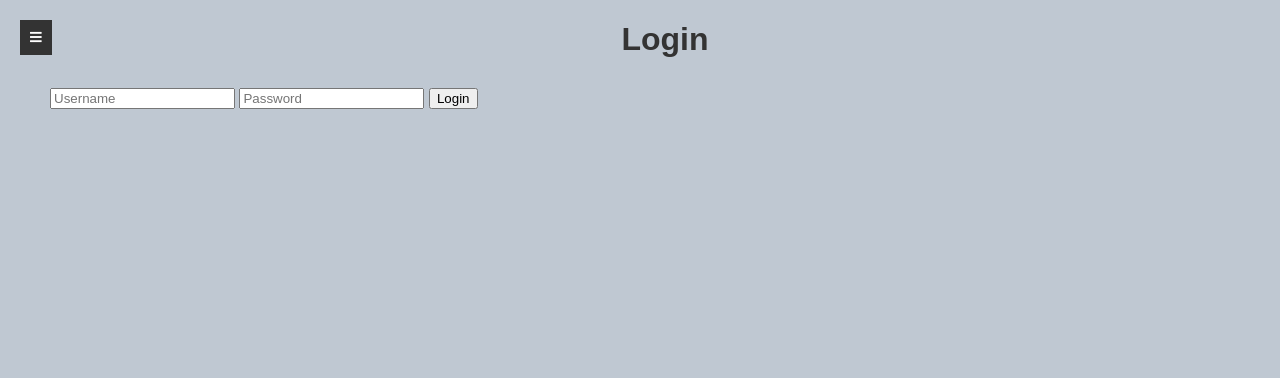
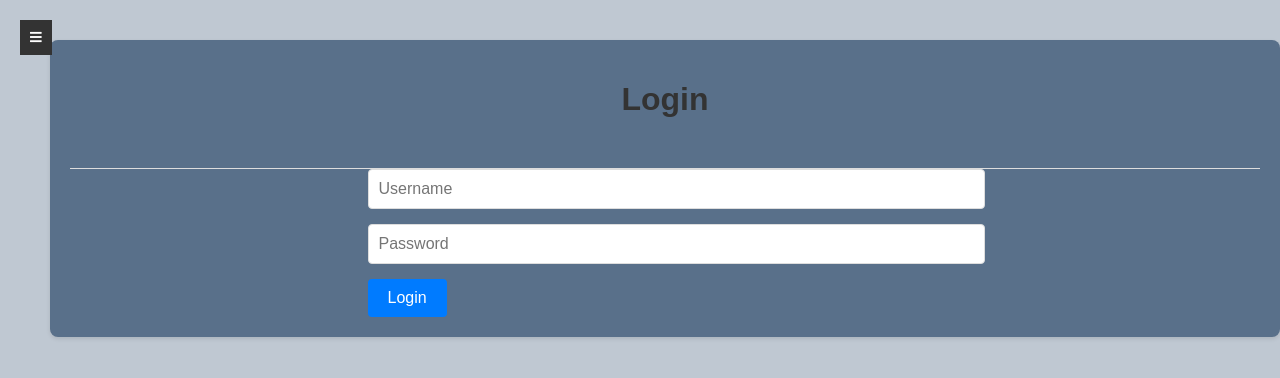
Before and after one commit to mserbout/Smart-Home-Security-System, a Flask app: page /login in a window 1280 px wide. Shown: the top 378 px of the page. Run offline with Flask 3, Linux system fonts and the light colour scheme; some libraries are stand-ins or nearby versions.

Commit message:
last_version_hopefully

```diff
--- a/code/main.py
+++ b/code/main.py
@@ -122,6 +122,10 @@ def home():
 
     tables = bigquery_client.list_tables(dataset_id)
     houses = [table.table_id.split('.')[-1] for table in tables]
+
+    # Filter out the 'users' and 'coordinates' tables
+    houses = [house for house in houses if house not in ['users', 'coordinates']]
+
 
     return render_template('home.html', measurements=measurements, houses=houses, is_admin=is_admin, selected_house=selected_house, idHouse=idHouse)
 
@@ -357,6 +361,8 @@ def historical_data():
     tables = bigquery_client.list_tables(dataset_id)
     houses = [table.table_id.split('.')[-1] for table in tables] if is_admin else [idHouse]
 
+    # Filter out the 'users' and 'coordinates' tables
+    houses = [house for house in houses if house not in ['users', 'coordinates']]
     return render_template('historical_data.html', measurements=measurements, measurements1=measurements1, houses=houses, is_admin=is_admin, selected_house=selected_house, time_range=time_range)
 
     # Admin sees all houses, user sees only their house
@@ -403,8 +409,6 @@ def get_historical_measurements(house_name):
     except Exception as e:
         return jsonify({'error': str(e)})
 
-# Rest of your code...
-
 
 if __name__ == '__main__':
     app.run(debug=True)
--- a/code/static/contact.css
+++ b/code/static/contact.css
@@ -35,7 +35,7 @@
     font-weight: bold;
 }
 
-.input-contact[type="text"], .input-contact[type="email"], textarea {
+.input-contact[type="text"], .input-contact[type="email"], .input-contact[type="password"], textarea {
     width: 100%;
     padding: 10px;
     margin-bottom: 15px;
@@ -70,3 +70,13 @@ footer .p-parag {
     font-size: 0.9em;
     color: #777;
 }
+
+.www{
+    width: 50%;
+
+}
+.bbbb{
+    width:50%;
+    margin-right: auto;
+    margin-left: auto;
+}
--- a/code/templates/historical_data.html
+++ b/code/templates/historical_data.html
@@ -45,7 +45,7 @@
             <h3 class="chart-title data-title-stat">Temperature and Humidity Over Time</h3>
             <div id="chart"></div>
 
-            <h3 class="chart-title">Motion Events Over Time</h3>
+            <h3 class="chart-title data-title-stat">Motion Events Over Time</h3>
             <div id="motion_chart"></div>
 
             <div class="table-container">
@@ -256,7 +256,7 @@
 
         const layout = {
             title: {
-                text: `Temperature and Humidity (${timeRange})`,
+                text: `  ${timeRange} `,
                 font: { size: 24, color: 'white' } // Change title size and color
             },
             xaxis: {
--- a/code/templates/login.html
+++ b/code/templates/login.html
@@ -3,10 +3,19 @@
 {% block title %}Login{% endblock %}
 
 {% block content %}
-<h1>Login</h1>
-<form method="POST" action="{{ url_for('login') }}">
-    <input type="text" name="username" placeholder="Username" required>
-    <input type="password" name="password" placeholder="Password" required>
-    <button type="submit">Login</button>
-</form>
+<div class="home-container">
+    <header class="header-contact" >
+        <h1 class="title-contact" >Login</h1>
+    </header>
+
+    <form class="bbbb" method="POST" action="{{ url_for('login') }}">
+        <input class="input-contact www" type="text" name="username" placeholder="Username" required>
+        <input class="input-contact www"  type="password" name="password" placeholder="Password" required>
+        <button  class="btn-contact"  type="submit">Login</button>
+    </form>
+
+
+
+
+</div>
 {% endblock %}
```
Also changed, not shown: code/app.yaml (added, +7 -0 lines), code/requirements.txt (+86 -3 lines), 1 other file.
